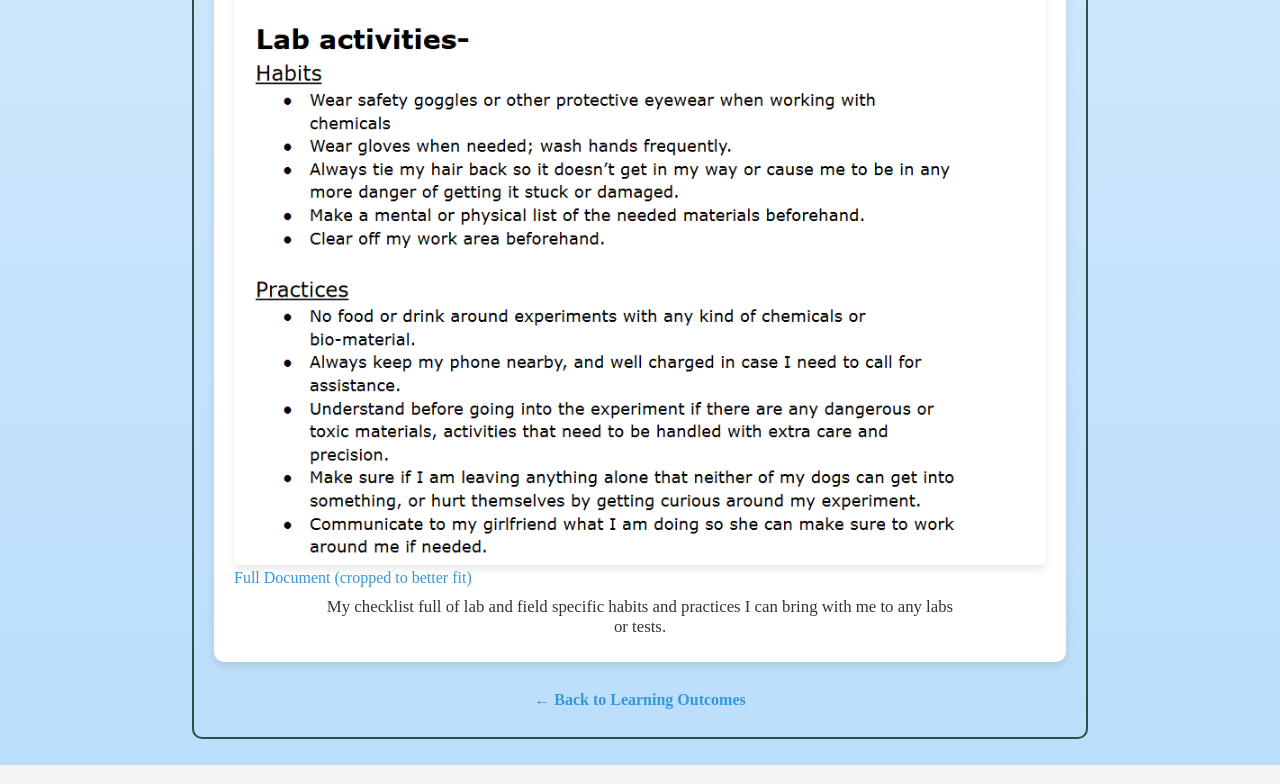
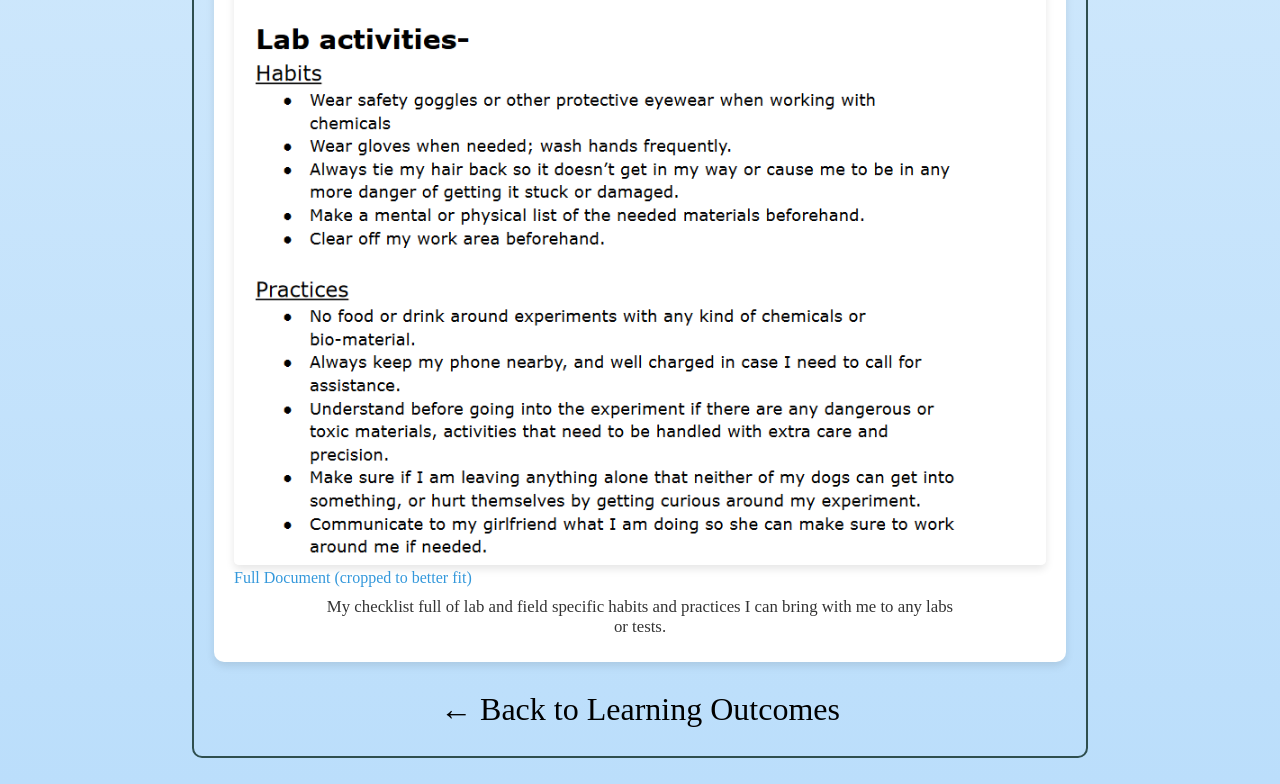
Before and after one commit to KonstadinosAngelis/BiologyPortfolio, a plain HTML site: page enviroSkills.html in a window 1280 px wide. Shown: the part 1064-1848 px from the top of the page. Drawn offline with Linux system fonts and the light colour scheme.

Commit message:
changes to footer

```diff
--- a/main.css
+++ b/main.css
@@ -79,9 +79,9 @@ a:visited {
 }
 .back-link {
     text-decoration: none;
-    color: #3498db !important;
-    font-weight: bold !important;
+    color: black !important;
+    font-size: 2rem;
 }
 .back-link:hover {
-    color: #2980b9;
+    color: grey;
 }
```
Also changed, not shown: index.html (+1 -0 lines).
